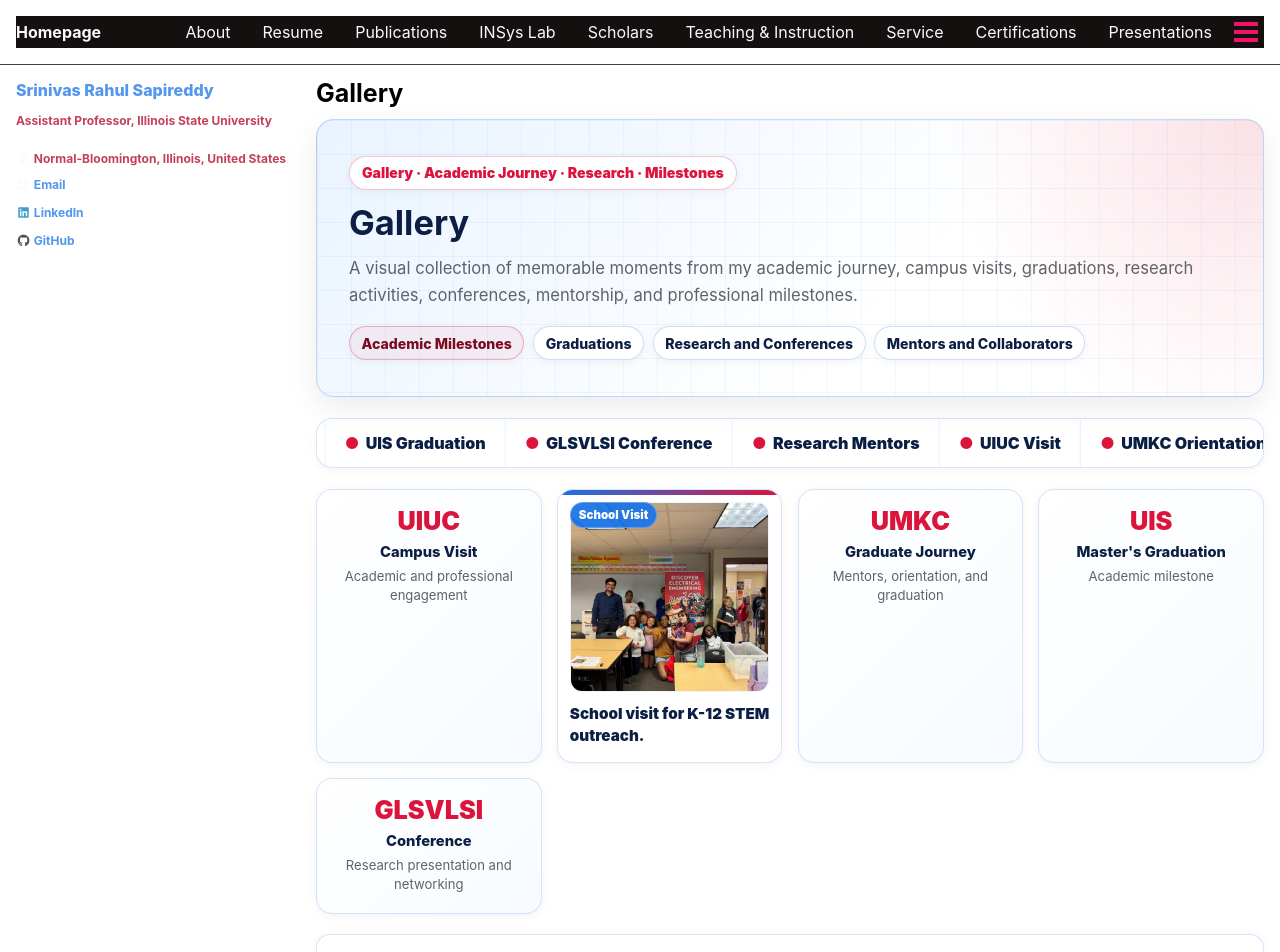
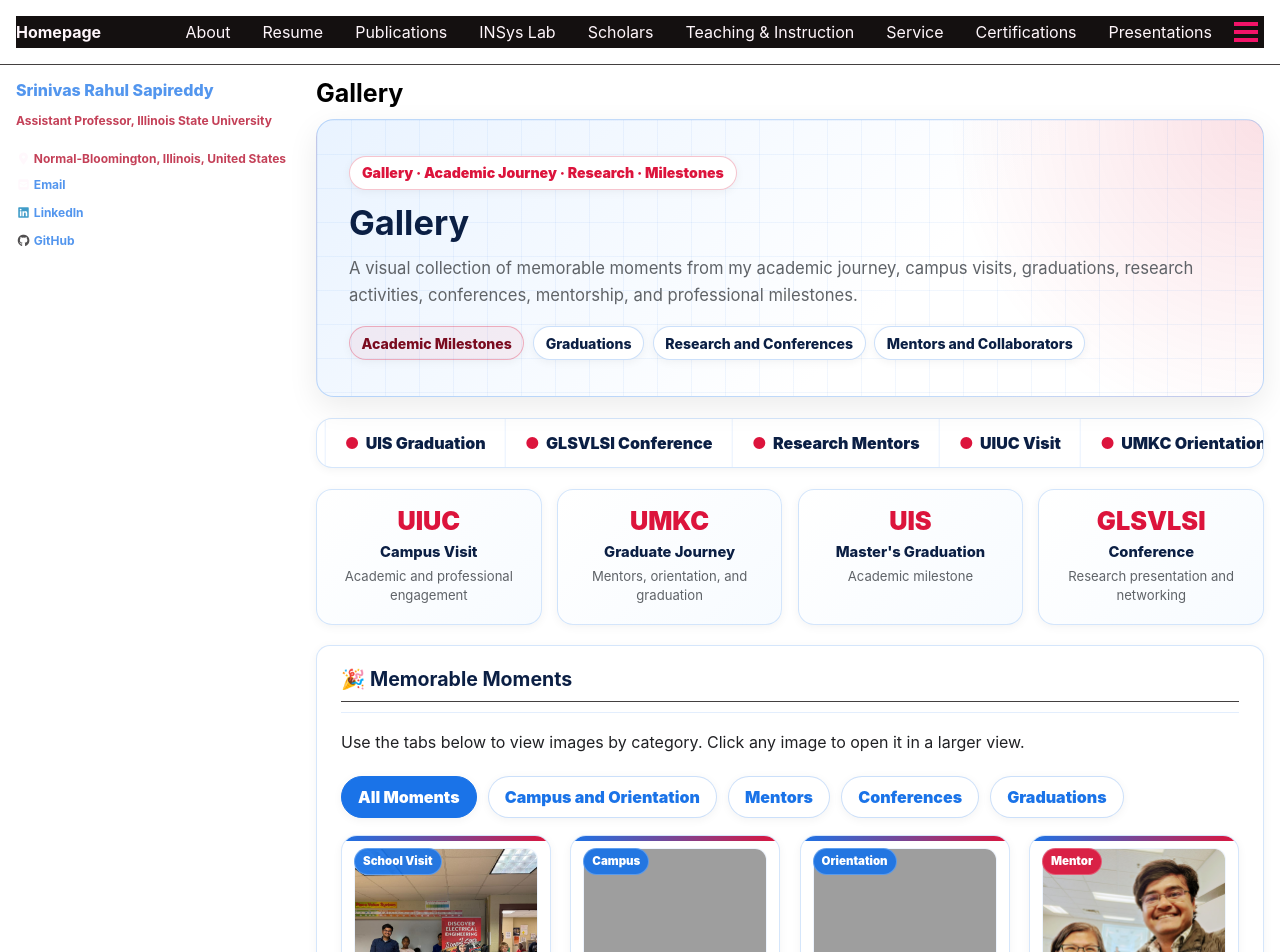
Before and after one commit to srsapireddy/srsapireddy.github.io, a Jekyll site: the page built from _pages/gallery.md, in a window 1280 px wide and 1400 px high. Shown: the top 952 px of the window. Built offline with Jekyll 4.4.1, drawn with Linux system fonts in a browser that asks for light colours; cached includes are drawn as plain includes; nearby versions of some CDN libraries; some of the changed text lies outside the part shown; grey boxes are pictures that could not be loaded.

Commit message:
Update gallery.md

```diff
--- a/_pages/gallery.md
+++ b/_pages/gallery.md
@@ -484,11 +484,6 @@ author_profile: true
       <div class="impact-sub">Academic and professional engagement</div>
     </div>
 
-        <div class="highlight-card">
-          <span class="gallery-tag">School Visit</span>
-          <img src="/images/school.jpeg" alt="School visit for K-12 STEM outreach.">
-          <h4>School visit for K-12 STEM outreach.</h4>
-        </div>
 
     <div class="impact-card">
       <div class="impact-number">UMKC</div>
@@ -527,6 +522,12 @@ author_profile: true
 
     <div id="all-tab" class="tab-panel active">
       <div class="highlight-grid">
+
+        <div class="highlight-card">
+          <span class="gallery-tag">School Visit</span>
+          <img src="/images/school.jpeg" alt="School visit for K-12 STEM outreach.">
+          <h4>School visit for K-12 STEM outreach.</h4>
+        </div>
 
         <div class="highlight-card">
           <span class="gallery-tag">Campus</span>
```
